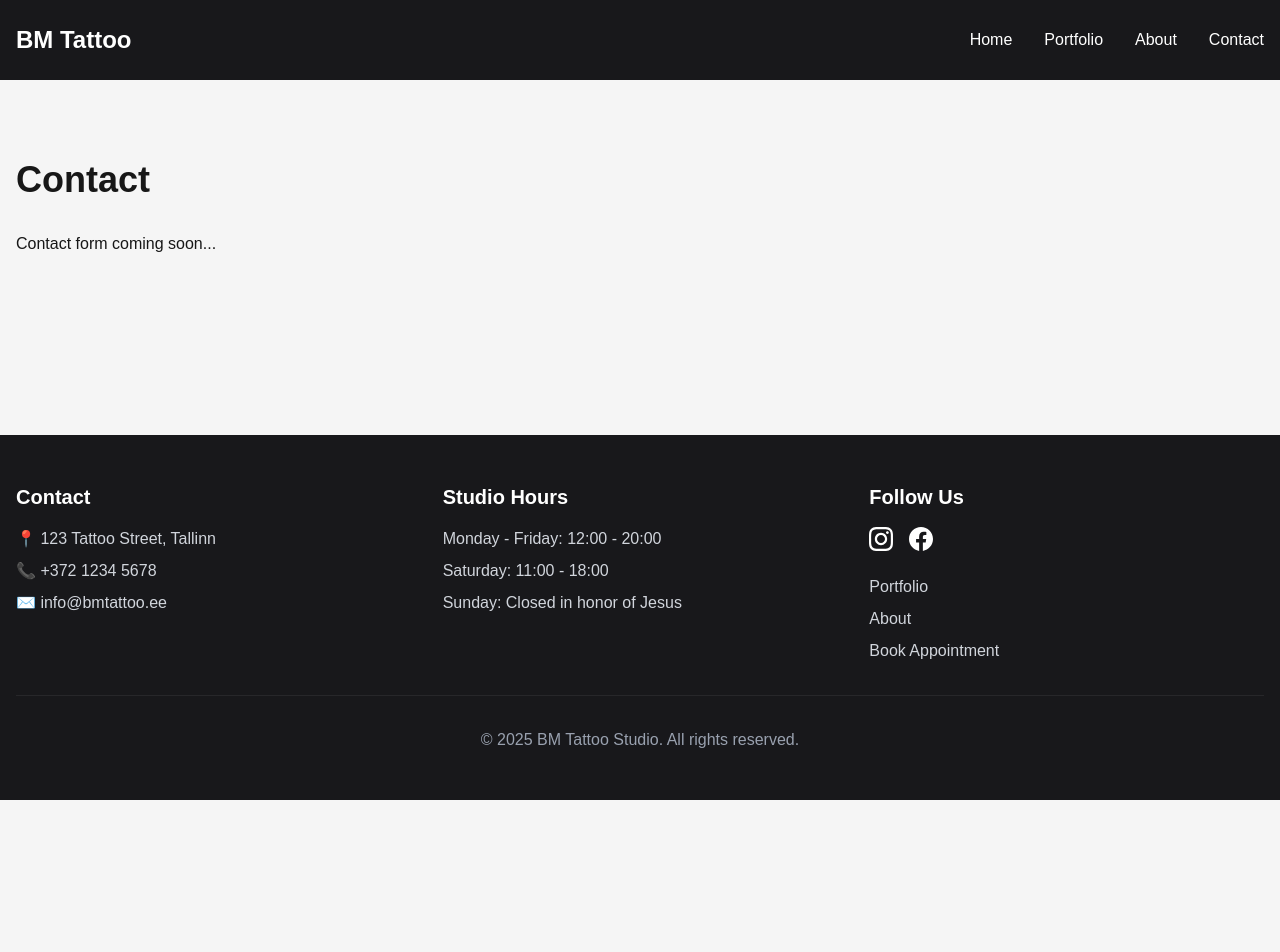
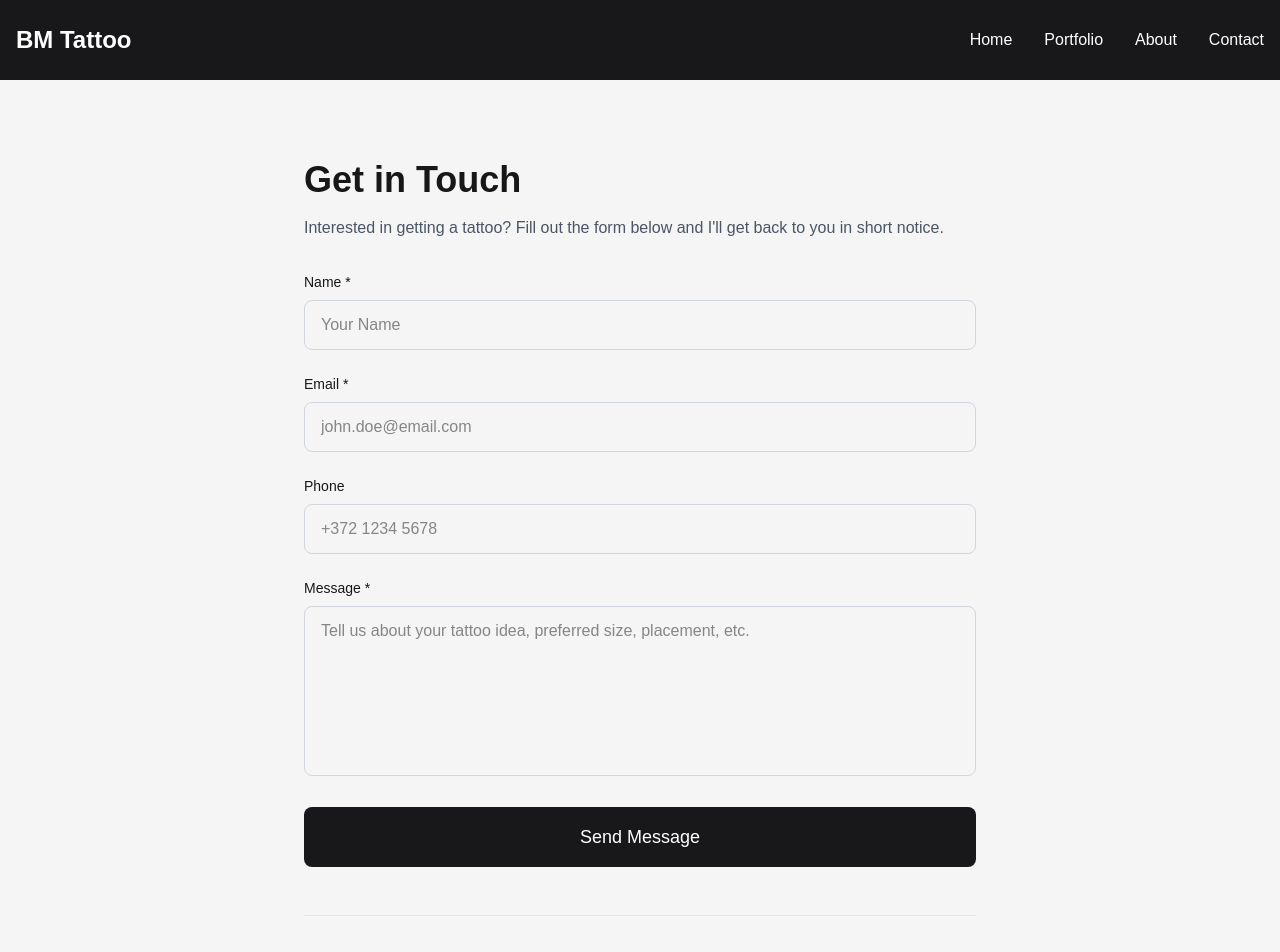
Before and after one commit to reemet-paabo/bmtattoo, a Next.js app: page /contact in a window 1280 px wide. Shown: the top 952 px of the page. Before the commit the page ends 800 px from the top, so only its background shows below. Built offline with nearby package versions, Linux system fonts and the light colour scheme.

Commit message:
Contact Form placeholder

```diff
--- a/app/contact/page.tsx
+++ b/app/contact/page.tsx
@@ -1,8 +1,102 @@
+/**
+ *
+ * Placeholder with no functionality.
+ * Later steps: Convert to Client Component
+ * Handle form submission when API route exists
+ * Error handling
+ * Select option for [type of appointment]
+ * Image upload/send? (restrictions needed)
+ */
+
 export default function ContactPage() {
   return (
-    <main className="container mx-auto px-4 py-20">
-      <h1 className="text-4xl font-bold mb-8">Contact</h1>
-      <p>Contact form coming soon...</p>
+    <main className="container mx-auto px-4 py-12 md:py-20">
+      <div className="max-w-2xl mx-auto">
+        <h1 className="text-3xl md:text-4xl font-bold mb-4">Get in Touch</h1>
+        <p className="text-gray-600 mb-8">
+          Interested in getting a tattoo? Fill out the form below and I'll get back to you in short notice.
+        </p>
+
+        <form className="space-y-6">
+          {/** Name Field */}
+
+          <div>
+            <label htmlFor="name" className="block text-sm font-medium mb-2">
+              Name *
+            </label>
+            <input
+              type="text"
+              id="name"
+              name="name"
+              required
+              className="w-full px-4 py-3 border border-gray-300 rounded-lg focus:ring-2 focus:ring-zinc-900 focus:border-transparent outline-none transition"
+              placeholder="Your Name"
+            />
+          </div>
+          {/** Email field */}
+          <div>
+            <label htmlFor="email" className="block text-sm font-medium mb-2">
+              Email *
+              </label>
+            <input
+              type="text"
+              id="email"
+              name="email"
+              required
+              className="w-full px-4 py-3 border border-gray-300 rounded-lg focus:ring-2 focus:ring-zinc-900 focus:border-transparent outline-none transition"
+              placeholder="john.doe@email.com"/>
+          </div>
+          {/** Phone field */}
+          <div>
+            <label htmlFor="phone" className="block text-sm font-medium mb-2">
+              Phone
+            </label>
+            <input
+              type="tel"
+              id="phone"
+              name="phone"
+              className="w-full px-4 py-3 border border-gray-300 rounded-lg focus:ring-2 focus:ring-zinc-900 focus:border-transparent outline-none transition"
+              placeholder="+372 1234 5678"/>
+          </div>
+          {/** Something about what kind of tattoo request? Cover-up, Re-ink,New small, sleeve etc..? before message */}
+
+          { /** Message field */}
+
+          <div>
+            <label htmlFor="message" className="block text-sm font-medium mb-2">
+              Message *
+            </label>
+                <textarea
+                  id="message"
+                  name="message"
+                  required
+                  rows={6}
+                  className="w-full px-4 py-3 border border-gray-300 rounded-lg focus:ring-2 focus:ring-zinc-900 focus:border-transparent otline-none transition resize-none"
+                  placeholder="Tell us about your tattoo idea, preferred size, placement, etc."
+                />
+          </div>
+
+          {/** Submit formBtn */}
+          <button
+            type="submit"
+            className="w-full bg-zinc-900 text-white px-8 py-4 rounded-lg hover:bg-zinc-800 transition font-medium text-lg"
+          >
+            Send Message
+          </button>
+        </form>
+
+        {/** Contact Info */}
+        <div className="mt-12 pt-8 border-t border-gray-200">
+          <h2 className="text-xl font-bold mb-4">Other ways to get in touch</h2>
+          <div className="space-y-2 text-gray-600">
+            <p>📞 <strong>Phone:</strong> +372 1234 5678</p>
+            <p>✉️ <strong>Email:</strong> info@bmtattoo.ee</p>
+            <p>📍 <strong>Address:</strong> 123 Tattoo Street, Tallinn</p>
+            <p>🕒 <strong>Hours:</strong> Mon-Fri: 12:00-20:00, Sat: 11:00-18:00</p>
+          </div>
+
+        </div>
+      </div>
     </main>
   );
 }
```
